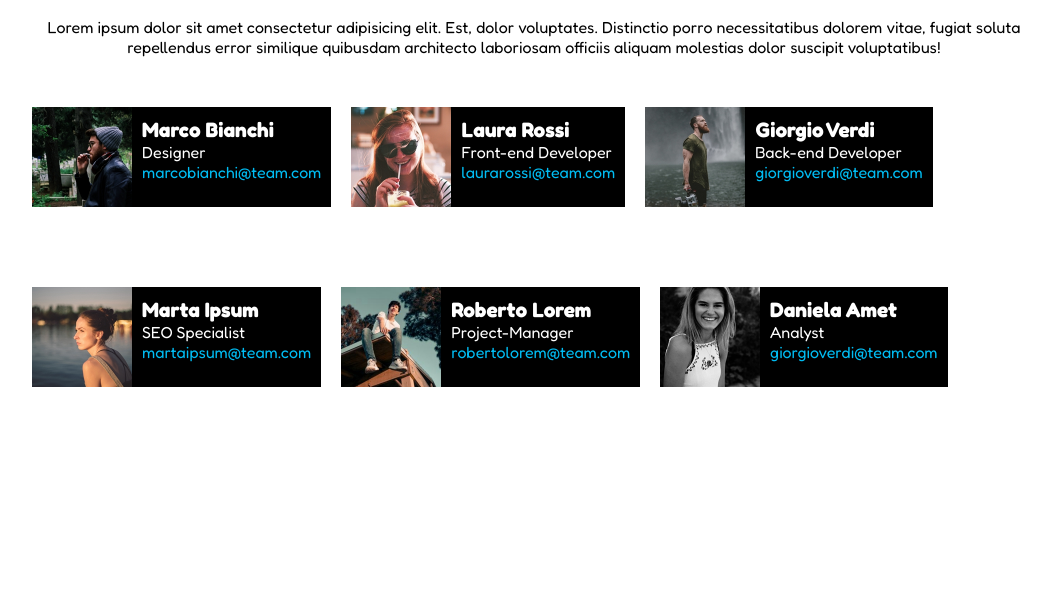
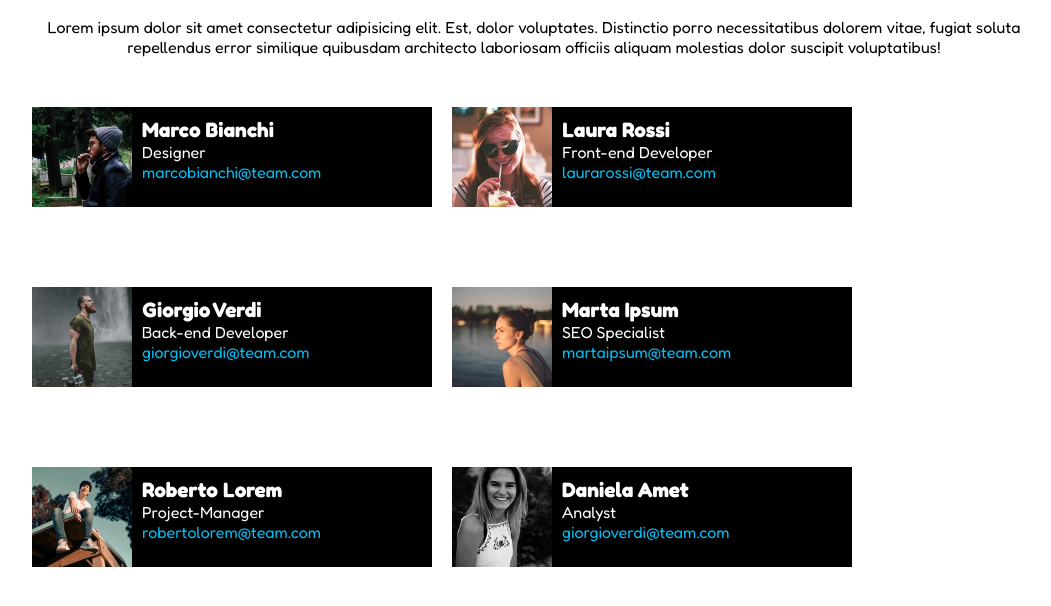
Before and after one commit to Pirisinu/html-css-float-cards, a plain HTML site: page index.html in a window 1280 px wide. Shown: the part 62-668 px from the top of the page, without its empty margins (106-1157 px from the left). Drawn offline with Linux system fonts and the light colour scheme.

Commit message:
esercizio quasi completato

```diff
--- a/css/style.css
+++ b/css/style.css
@@ -15,6 +15,9 @@ section p{
   margin: 10px;
 }
 /* Main */
+main div{
+  width: 400px;
+}
 .container{
   width: 80%;
   margin: auto;
@@ -32,6 +35,7 @@ img{
   float: left;
 }
 .dati-persona{
+  height: 100px;
   width: calc(100% - 100px);
   padding: 10px;
 }
```
